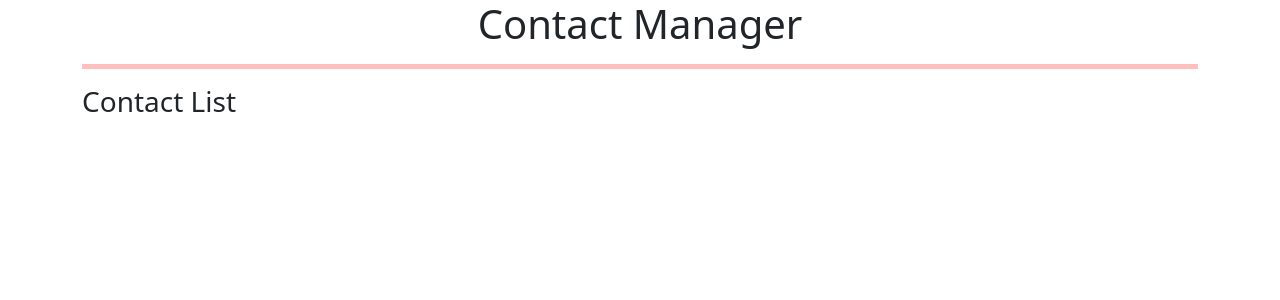
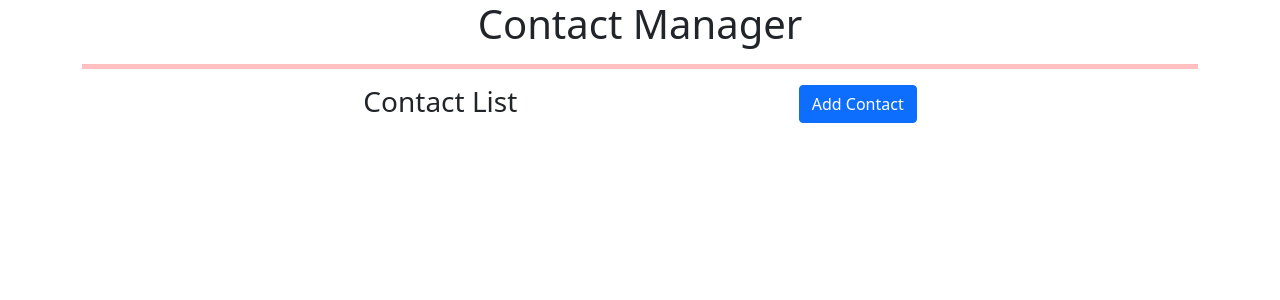
Before and after one commit to enowmbi/contact-list, a React (Create React App) app: page / in a window 1280 px wide. Shown: the top 300 px of the page. Built offline with nearby package versions, Linux system fonts and the light colour scheme.

Commit message:
Add link to add contact component

```diff
--- a/src/components/ContactList.js
+++ b/src/components/ContactList.js
@@ -1,4 +1,5 @@
 import React from 'react'
+import {Link} from 'react-router-dom'
 import ContactEntry from './ContactEntry'
 
 const ContactList =(props) =>{
@@ -21,7 +22,12 @@
     return(
         <div className="container">
         <div style={{marginTop: "10px"}} >
+        <div style={{display: "flex", justifyContent: "space-evenly"}}>
         <h3>Contact List</h3>
+        <Link to="/add">
+        <button className="btn btn-primary pull-right">Add Contact</button>
+        </Link>
+        </div>
         <ul className="list-group list-group-flush">
         { RenderContactEntries }
         </ul>
```
